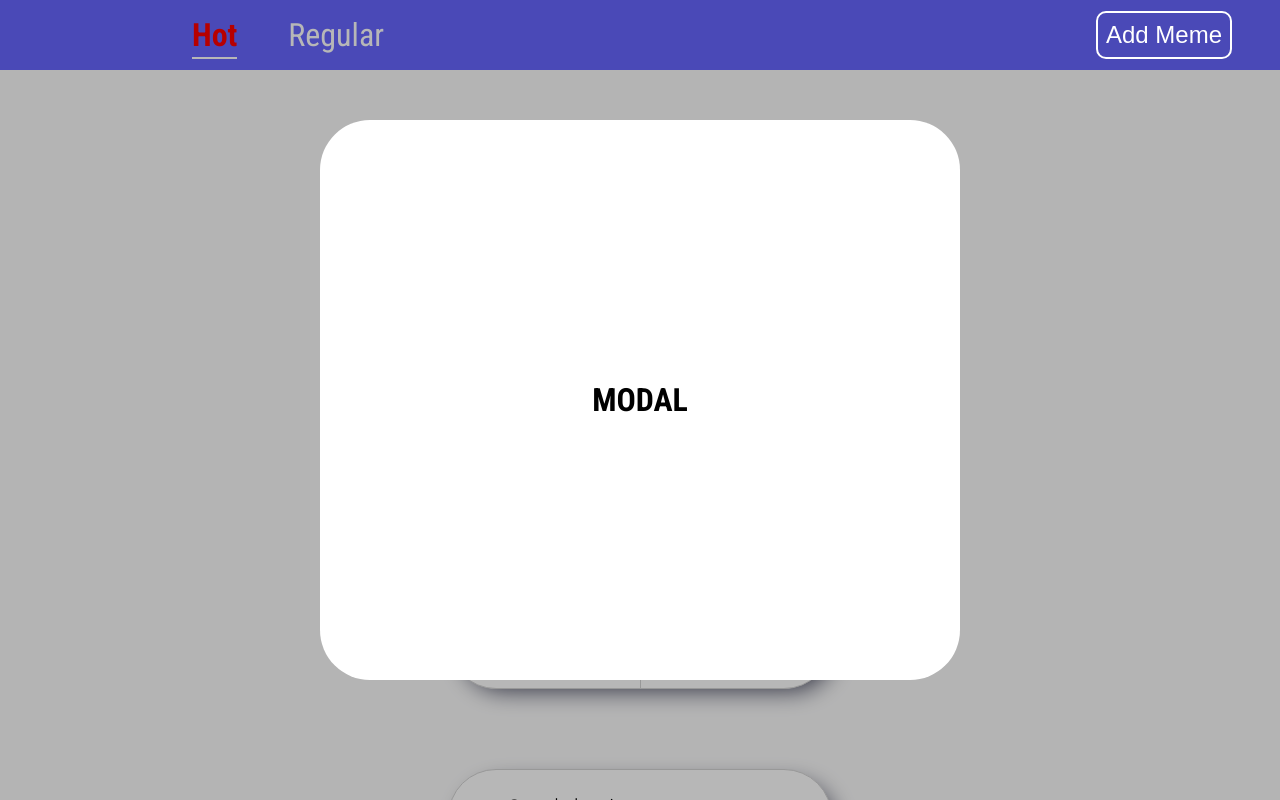
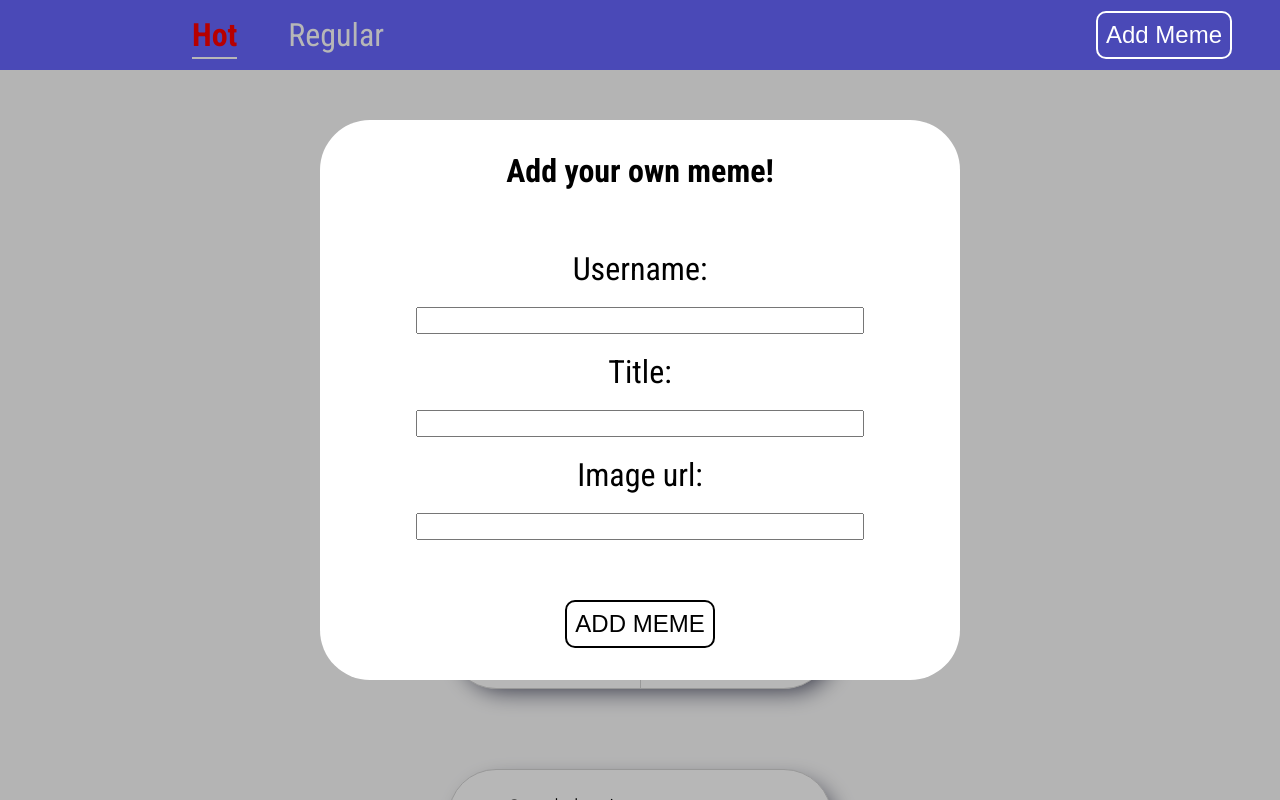
Before and after one commit to Hagane3/meme-service, a React (Create React App) app: page /hot in a window 1280 px wide. Both pictures are taken after a click on the button "Add Meme". Shown: the top 800 px of the page. Built offline with nearby package versions, Linux system fonts and the light colour scheme.

Commit message:
[feat] Add AddMeme functionality

```diff
--- a/src/App.js
+++ b/src/App.js
@@ -59,18 +59,35 @@ const MEMES = [
 ];
 
 function App() {
+  const [data, setData] = useState(MEMES);
+
+  const setDataHandler = (value) => {
+    setData(value);
+  };
   return (
     <div className="App">
-      <Navigation />
+      <Navigation database={data} setDatabase={setDataHandler} />
       <Routes>
         <Route path="/" element={<Navigate replace to="/regular" />} />
         <Route
           path="hot"
-          element={<MemesList database={MEMES} category="hot" />}
+          element={
+            <MemesList
+              database={data}
+              setDatabase={setDataHandler}
+              category="hot"
+            />
+          }
         />
         <Route
           path="regular"
-          element={<MemesList database={MEMES} category="regular" />}
+          element={
+            <MemesList
+              database={data}
+              setDatabase={setDataHandler}
+              category="regular"
+            />
+          }
         />
       </Routes>
     </div>
--- a/src/components/AddMemeButton.jsx
+++ b/src/components/AddMemeButton.jsx
@@ -1,4 +1,4 @@
-import classes from "./AddMeme.module.css";
+import classes from "./AddMemeButton.module.css";
 
 export const AddMemeButton = (props) => {
   return (
--- a/src/components/AddMemeModal.jsx
+++ b/src/components/AddMemeModal.jsx
@@ -1,12 +1,44 @@
+import { useRef } from "react";
 import ReactDom from "react-dom";
 
 import classes from "./AddMemeModal.module.css";
 
-export const AddMemeModal = () => {
+export const AddMemeModal = (props) => {
+  const usernameValue = useRef("");
+  const titleValue = useRef("");
+  const imageUrl = useRef("");
+
+  const addMemeHandler = () => {
+    props.setDatabase((prevData) => {
+      console.log(prevData.length);
+      prevData.push({
+        username: usernameValue.current.value,
+        id: prevData.length + 1,
+        title: titleValue.current.value,
+        upvotes: 5,
+        downvotes: 2,
+        img: imageUrl.current.value,
+      });
+      console.log(prevData);
+      return [...prevData];
+    });
+  };
+
   return ReactDom.createPortal(
     <div className={classes.modal}>
       <div className={classes.card}>
-        <h1>MODAL</h1>
+        <div className={classes.content}>
+          <h1>Add your own meme!</h1>
+          <div className={classes.inputs}>
+            <label htmlFor="username">Username:</label>
+            <input ref={usernameValue} id="username"></input>
+            <label htmlFor="title">Title:</label>
+            <input ref={titleValue} id="title"></input>
+            <label htmlFor="image-url">Image url:</label>
+            <input ref={imageUrl} id="image-url"></input>
+          </div>
+          <button onClick={addMemeHandler}>ADD MEME</button>
+        </div>
       </div>
     </div>,
     document.getElementById("portal")
--- a/src/components/AddMemeModal.module.css
+++ b/src/components/AddMemeModal.module.css
@@ -21,3 +21,37 @@
   align-items: center;
   border-radius: 50px;
 }
+
+.content {
+  height: 100%;
+  width: 70%;
+  display: flex;
+  align-items: center;
+  flex-direction: column;
+  padding: 2em 0;
+}
+
+.content button {
+  color: black;
+  border: 2px solid black;
+  position: inherit;
+}
+
+.content label {
+  font-size: 2em;
+}
+
+.content input {
+  width: 100%;
+  height: 2em;
+}
+
+.content .inputs {
+  width: 100%;
+  display: flex;
+  flex-direction: column;
+  justify-content: center;
+  align-items: center;
+  flex-grow: 2;
+  gap: 1.2em;
+}
--- a/src/components/Navigation.jsx
+++ b/src/components/Navigation.jsx
@@ -6,7 +6,7 @@ import { AddMemeModal } from "./AddMemeModal";
 
 import classes from "./Navigation.module.css";
 
-export const Navigation = () => {
+export const Navigation = (props) => {
   const [isOpened, setIsOpened] = useState(false);
 
   const openModalHandler = () => {
@@ -42,7 +42,14 @@ export const Navigation = () => {
         </li>
         <AddMemeButton openModalHandler={openModalHandler} />
       </ul>
-      {isOpened ? <AddMemeModal /> : ""}
+      {isOpened ? (
+        <AddMemeModal
+          database={props.database}
+          setDatabase={props.setDatabase}
+        />
+      ) : (
+        ""
+      )}
     </nav>
   );
 };
--- a/src/pages/MemesList.jsx
+++ b/src/pages/MemesList.jsx
@@ -5,23 +5,22 @@ import classes from "./MemesList.module.css";
 
 export const MemesList = (props) => {
   console.log("MEME LIST RENDERED");
-  const [data, setData] = useState(props.database);
 
   const voteUpHandler = (id) => {
-    setData((prevData) => {
+    props.setDatabase((prevData) => {
       prevData[id - 1].upvotes++;
       return [...prevData];
     });
   };
 
   const voteDownHandler = (id) => {
-    setData((prevData) => {
+    props.setDatabase((prevData) => {
       prevData[id - 1].downvotes++;
       return [...prevData];
     });
   };
 
-  const filteredArray = data.filter((data) => {
+  const filteredArray = props.database.filter((data) => {
     if (props.category === "hot") {
       return data.upvotes - data.downvotes > 5;
     } else {
```
Also changed, not shown: src/components/AddMemeButton.module.css (renamed from src/components/AddMeme.module.css).
